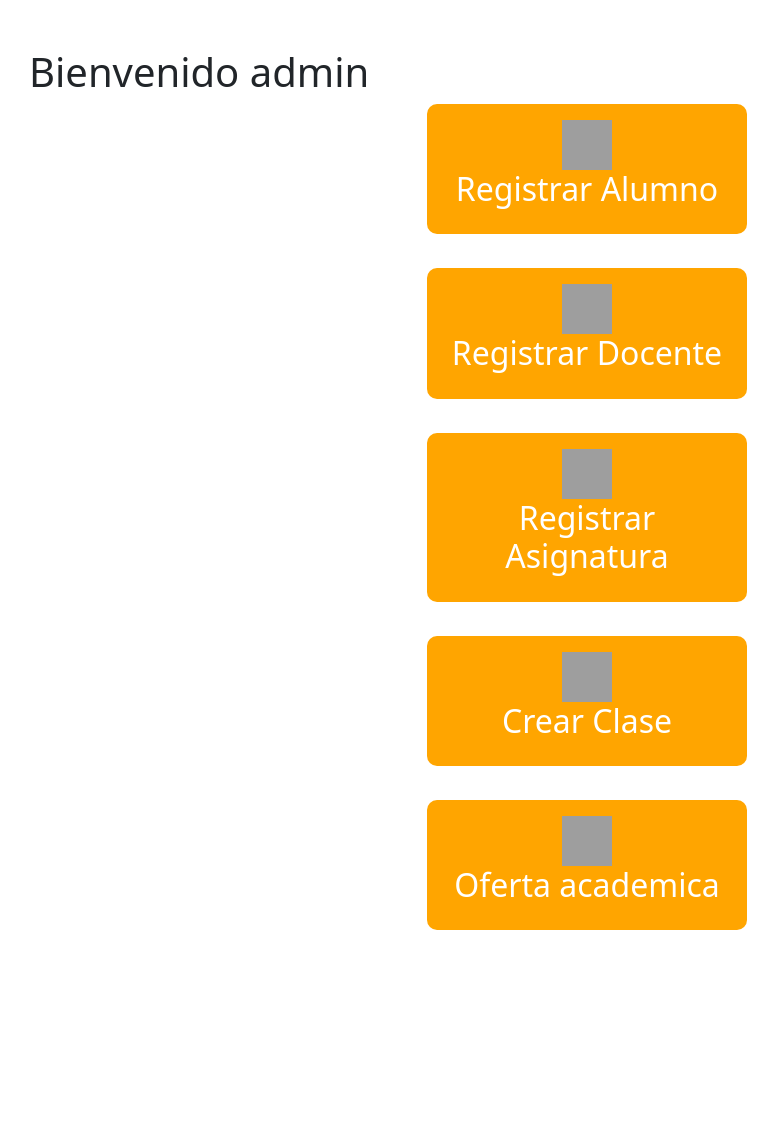
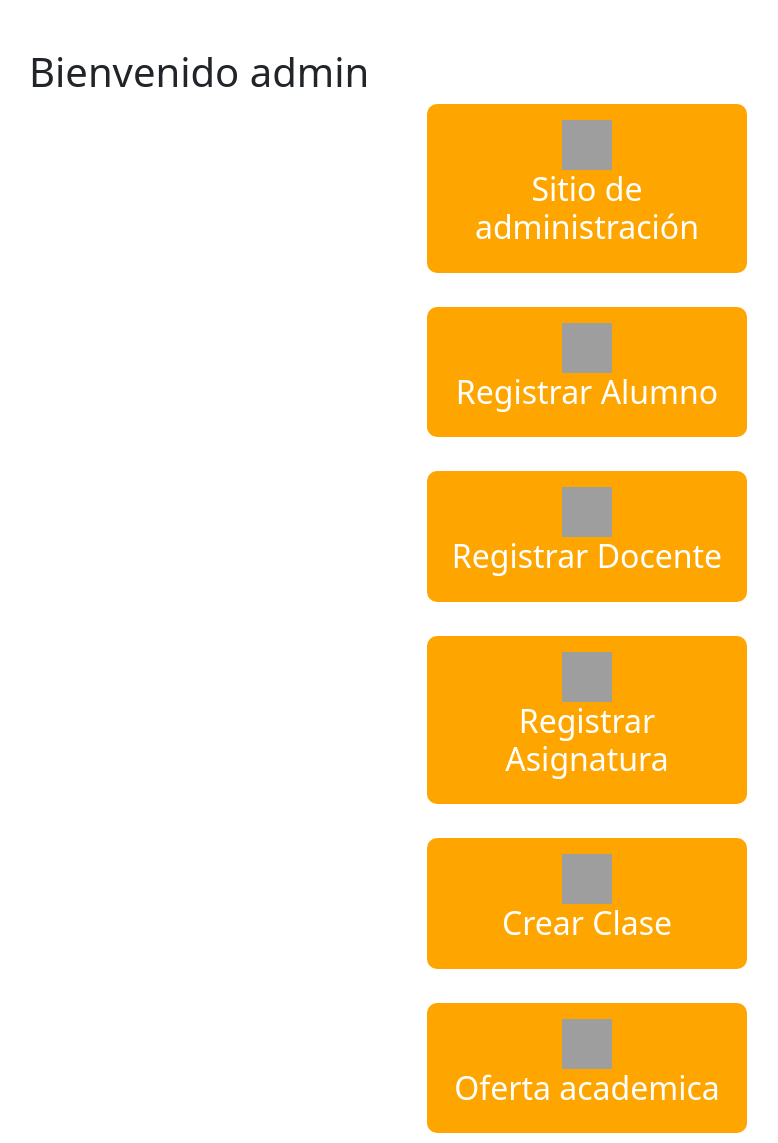
Before and after one commit to AmadeusLiz/GestorAcademico, a Django app: page /academico/ in a window 1280 px wide. Shown: the part 80-1223 px from the top of the page, without its empty margins (53-831 px from the left). Before the commit the page ends 1010 px from the top, so only its background shows below. Run offline with Django 3.2, Linux system fonts and the light colour scheme; a user stored in the database is signed in; some libraries are stand-ins or nearby versions; grey boxes are pictures that could not be loaded.

Commit message:
sitio de admin en menu de admin

```diff
--- a/app_academico/templates/academico/index.html
+++ b/app_academico/templates/academico/index.html
@@ -34,6 +34,14 @@
 
     {% if user.is_superuser %}
         <div id="c" class="cards d-block" >
+        <a href="/admin/" class="card-link text-decoration-none">
+                <div class="card-body" style="width: 20rem;" id="c">
+                    <div class="text-center" id="c">
+                        <img src="https://login.sec.unicah.net/imgs/icono_registro.svg" width="50" height="50" color="black"/>
+                        <h2>Sitio de administración</h2>
+                    </div>
+                </div>
+            </a>
             <a href="{% url 'academico:alumnos' %}" class="card-link text-decoration-none">
                 <div class="card-body" style="width: 20rem;" id="c">
                     <div class="text-center" id="c">
```
Also changed, not shown: db.sqlite3.
